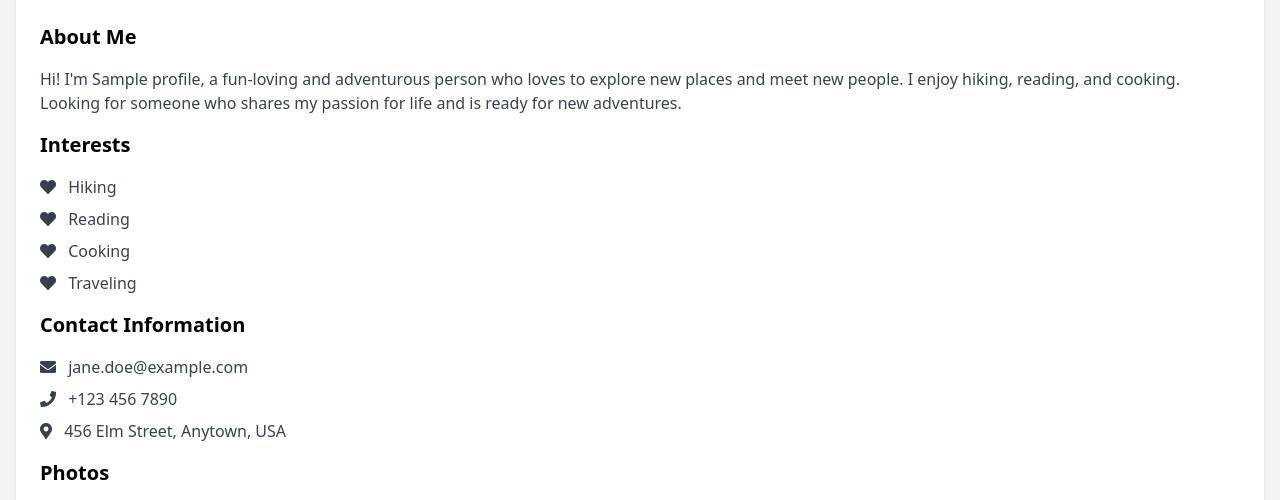
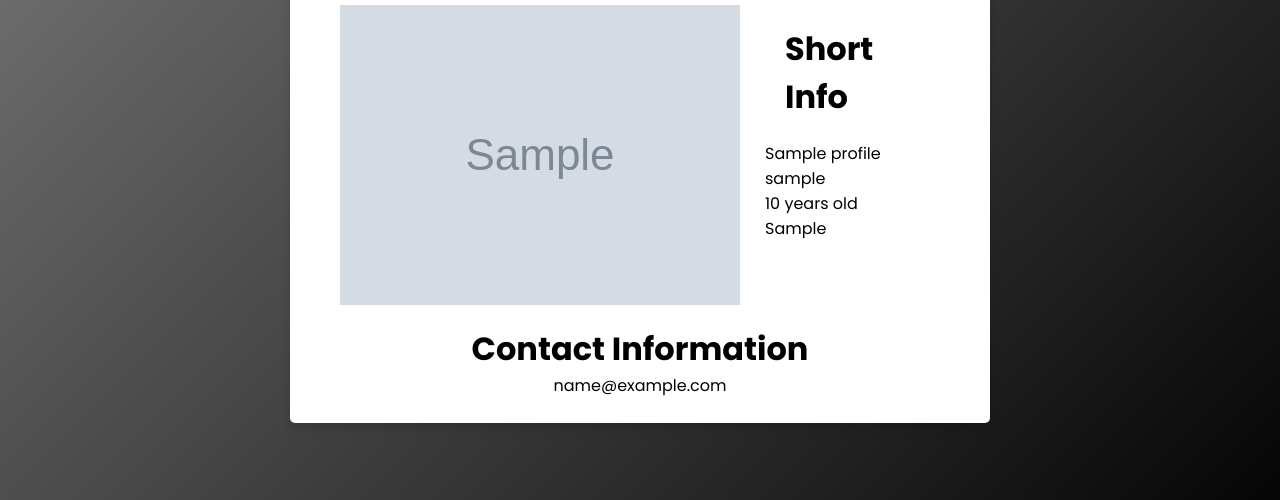
Before and after one commit to Ba1Kerrr/Dating_site, a FastAPI app: a page that uses app/templates/user.html in a window 1280 px wide. Shown: the part 209-709 px from the top of the page. Run offline with FastAPI, Linux system fonts and the light colour scheme; tables that the repository leaves empty hold one stand-in row (values such as "Sample post"); grey boxes marked "Sample" are stand-in pictures; some libraries are stand-ins or nearby versions.

Commit message:
user profile added

```diff
--- a/app/database.py
+++ b/app/database.py
@@ -17,6 +17,7 @@
         Column("name", Text),
         Column("location", Text),
         Column("avatar", Text),
+        Column("bio", Text)
 
 )
 metadata.create_all(engine)
@@ -26,9 +27,9 @@
     conn.execute(query)
     conn.commit()
 
-def insert_values_dopinfo(username:str,age:int, gender:str, name:str,location:str,avatar:str) -> None:
+def insert_values_dopinfo(username:str,age:int, gender:str, name:str,location:str,avatar:str,bio:str) -> None:
     query = text(f"""UPDATE PROFILE
-SET AGE = {age}, GENDER = '{gender}', NAME = '{name}', LOCATION = '{location}',avatar = '{avatar}'
+SET AGE = {age}, GENDER = '{gender}', NAME = '{name}', LOCATION = '{location}',avatar = '{avatar}',bio = '{bio}'
 WHERE username = '{username}';""")
     conn.execute(query)
     conn.commit()
@@ -57,10 +58,10 @@
     else:
         return None
 def profile(username): #-> {username:username,email:email,password : hashed_password}
-    query = text(f"SELECT username,email,age,gender,name,avatar,location FROM profile WHERE username = '{username}'")
+    query = text(f"SELECT username,email,age,gender,name,avatar,location,bio FROM profile WHERE username = '{username}'")
     result = conn.execute(query, {"username": username}).fetchone()
     if result:
-        return dict(zip(['username','email','age','gender','name','avatar','location'], result))
+        return dict(zip(['username','email','age','gender','name','avatar','location','bio'], result))
     else:
         return None
 def update_password(username, new_password):
--- a/app/main.py
+++ b/app/main.py
@@ -89,7 +89,7 @@
 
 
 @app.post("/register/dop-info")
-async def add_read_user(request:Request, age: int = Form(), gender: str = Form(), name: str = Form(), location: str = Form(),file:UploadFile = File(...)):
+async def add_read_user(request:Request, age: int = Form(), gender: str = Form(), name: str = Form(), location: str = Form(),file:UploadFile = File(...),bio:str = Form(...)):
     username = request.session.get('user')
     unique_filename = f"{username}-{file.filename}"
     static_dir = os.path.join(os.path.dirname(__file__), "templates","static")
@@ -102,7 +102,7 @@
         raise HTTPException(status_code=500, detail='Something went wrong')
     finally:
         file.file.close()
-    insert_values_dopinfo(username,age,gender,name,location,f"{username}-{file.filename}")
+    insert_values_dopinfo(username,age,gender,name,location,f"{username}-{file.filename}",bio)
     request.session['user'] = username
     return RedirectResponse(url="/", status_code=303)
 #-----------------------------------------------------------------------------------------------------------------------------
@@ -184,7 +184,8 @@
     "age": user['age'],
     "gender": user['gender'],
     "name": user['name'],
-    "location": user['location']
+    "location": user['location'],
+    "email":user['email']
     }
     return templates.TemplateResponse("user.html", context)
     #сдесь нужно сделать так чтоб чел видел обычную страницу(нужно в html поменять display,увести все в левый угол,затем будем делать сами фотки этого человека как в той же инсте или вк )
--- a/app/templates/static/user.css
+++ b/app/templates/static/user.css
@@ -21,15 +21,35 @@
   border-radius: 5px;
   box-shadow: 0 5px 10px rgba(0,0,0,0.15);
 }
-.image > img{
-  width: 150px;
-  height: 150px;
-  float: left;
-  margin-right: 10px;
+.avatar {
+    width: 100%;
+    height: 200px;
+    border-radius: 10px 0;
+    background-image: linear-gradient(to bottom, #f7d2c4, #ffd7)
 
 }
 .info{
-  float: left;
-  margin-left: 20px;
-  display: grid;
+    display: flex;
+    flex-direction: column;
+    align-items: right;
+    margin-left: 25px;
+
+
 }
+.info h1{
+    display: flex;
+    flex-direction: column;
+    align-items: center;
+    padding: 20px;
+}
+.text_avatar{
+    display: flex;
+    flex-direction:row;
+    align-items: left;
+    padding: 20px;
+}
+.contact_information{
+    display: flex;
+    flex-direction: column;
+    align-items: center;
+}
--- a/app/templates/user.html
+++ b/app/templates/user.html
@@ -28,90 +28,30 @@
   <title>
    Dating Profile
   </title>
-  <script src="https://cdn.tailwindcss.com">
-  </script>
-  <link href="https://cdnjs.cloudflare.com/ajax/libs/font-awesome/5.15.3/css/all.min.css" rel="stylesheet"/>
-  <link href="https://fonts.googleapis.com/css2?family=Roboto:wght@400;500;700&amp;display=swap" rel="stylesheet"/>
+    <link href="{{ url_for('static', path='./static/user.css') }}" rel="stylesheet">
+
  </head>
- <body class="bg-gray-100 font-roboto">
-  <div class="container mx-auto p-4">
-   <div class="bg-white shadow-md rounded-lg overflow-hidden">
-    <div class="relative">
-     <img alt="Background image placeholder" class="w-full h-48 object-cover" height="300" src="https://storage.googleapis.com/a1aa/image/hXFPdmZn01ZhuCy_KxcZPzyLgnpS2K2n_SZh6rkqHyc.jpg" width="800"/>
-     <div class="absolute bottom-0 left-0 p-4 flex items-center">
-      <img alt="User profile picture placeholder" class="w-24 h-24 rounded-full border-4 border-white" height="100" src="https://storage.googleapis.com/a1aa/image/1sQKIPDzNacVCwHD6Pffo3182sEsHjp67feaG2-PN0M.jpg" width="100"/>
-      <div class="ml-4">
-       <h1 class="text-blue-200">
-        {{username}}
-       </h1>
-       <p class="text-blue-200">
-        {{age}} years old
-       </p>
-      </div>
-     </div>
+<body>
+    <div class="container">
+        <div class = "text_avatar">
+            <div class="image">
+                <img src="{{ url_for('static', path='./static/' + avatar) }}" alt="User  Avatar">
+            </div>
+            <div class = "info">
+                <h1>Short Info</h1>
+                <a>{{ name }}</a>
+                <a>{{ user }}</a>
+                <a>{{ age }} years old</a>
+                <a>{{ gender }}</a>
+            </div>
+        </div>
+        <div class = "bio">
+            <a>{{ bio }}</a>
+        </div>
+        <div class="contact_information">
+            <h1>Contact Information</h1>
+            <a>{{ email }}</a>
+        </div>
     </div>
-    <div class="p-6">
-     <h2 class="text-xl font-semibold mb-4">
-      About Me
-     </h2>
-     <p class="text-gray-700 mb-4">
-      Hi! I'm {{name}}, a fun-loving and adventurous person who loves to explore new places and meet new people. I enjoy hiking, reading, and cooking. Looking for someone who shares my passion for life and is ready for new adventures.
-     </p>
-     <h2 class="text-xl font-semibold mb-4">
-      Interests
-     </h2>
-     <ul class="text-gray-700 mb-4">
-      <li class="mb-2">
-       <i class="fas fa-heart mr-2">
-       </i>
-       Hiking
-      </li>
-      <li class="mb-2">
-       <i class="fas fa-heart mr-2">
-       </i>
-       Reading
-      </li>
-      <li class="mb-2">
-       <i class="fas fa-heart mr-2">
-       </i>
-       Cooking
-      </li>
-      <li class="mb-2">
-       <i class="fas fa-heart mr-2">
-       </i>
-       Traveling
-      </li>
-     </ul>
-     <h2 class="text-xl font-semibold mb-4">
-      Contact Information
-     </h2>
-     <ul class="text-gray-700 mb-4">
-      <li class="mb-2">
-       <i class="fas fa-envelope mr-2">
-       </i>
-       jane.doe@example.com
-      </li>
-      <li class="mb-2">
-       <i class="fas fa-phone mr-2">
-       </i>
-       +123 456 7890
-      </li>
-      <li class="mb-2">
-       <i class="fas fa-map-marker-alt mr-2">
-       </i>
-       456 Elm Street, Anytown, USA
-      </li>
-     </ul>
-     <h2 class="text-xl font-semibold mb-4">
-      Photos
-     </h2>
-     <div class="grid grid-cols-3 gap-4">
-      <img alt="Photo 1 placeholder" class="w-full h-32 object-cover rounded-lg" height="200" src="https://storage.googleapis.com/a1aa/image/E0VEKq8IjXSqtZiej5TfbVGjsm3xlIk6ewIBD7D3g7s.jpg" width="200"/>
-      <img alt="Photo 2 placeholder" class="w-full h-32 object-cover rounded-lg" height="200" src="https://storage.googleapis.com/a1aa/image/3SyzEUuDk_nTRGjxFr949CLMRnnNdICrH7RvpjkDERQ.jpg" width="200"/>
-      <img alt="Photo 3 placeholder" class="w-full h-32 object-cover rounded-lg" height="200" src="https://storage.googleapis.com/a1aa/image/hDi7PAUkkFL4yhJgNunGe3x8mm2Tq3nM_XP0kOFMp6Q.jpg" width="200"/>
-     </div>
-    </div>
-   </div>
-  </div>
  </body>
 </html>
```
